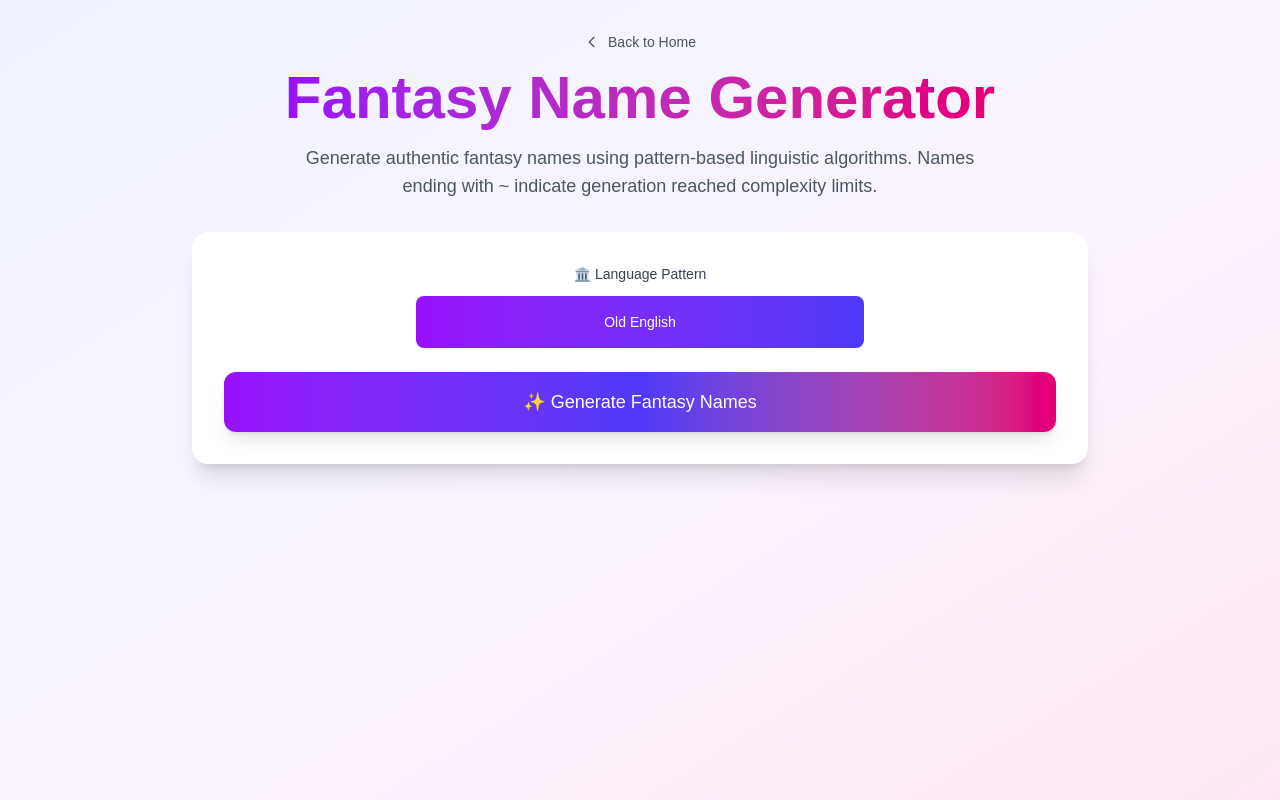
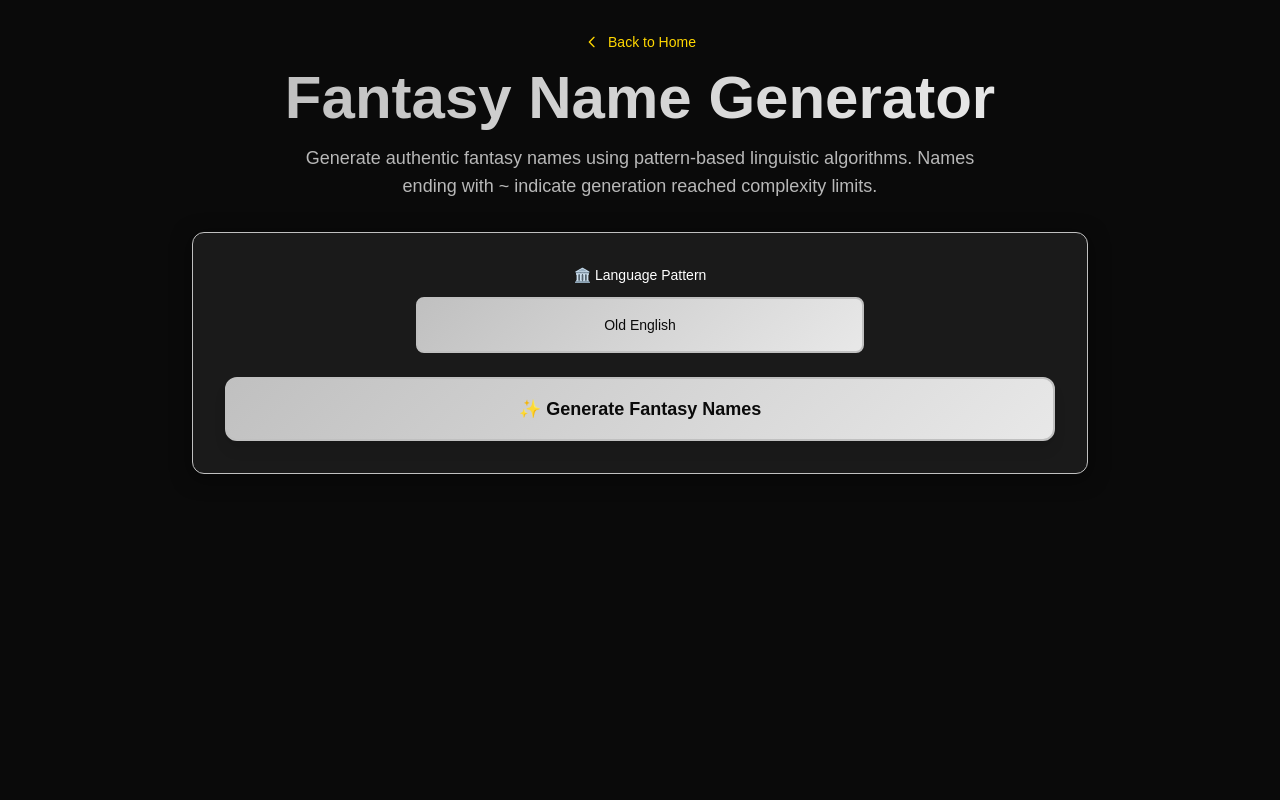
Before and after one commit to amsilva97/typicalpanda.com, a Next.js app: page /name-generator in a window 1280 px wide. Built offline with nearby package versions, Linux system fonts and the light colour scheme.

Commit message:
updated styling and added panda theme

```diff
--- a/src/app/layout.tsx
+++ b/src/app/layout.tsx
@@ -1,6 +1,7 @@
 import type { Metadata } from "next";
 import { Geist, Geist_Mono } from "next/font/google";
 import "./globals.css";
+import "./panda-theme.css";
 
 const geistSans = Geist({
   variable: "--font-geist-sans",
--- a/src/app/name-generator/page.tsx
+++ b/src/app/name-generator/page.tsx
@@ -36,13 +36,13 @@ export default function NameGenerator() {
   };
 
   return (
-    <div className="min-h-screen bg-gradient-to-br from-indigo-50 via-purple-50 to-pink-100 dark:from-gray-900 dark:to-gray-800">
+    <div className="min-h-screen panda-bg-primary">
       <div className="container mx-auto px-6 py-8">
         {/* Header */}
         <div className="text-center mb-8">
           <Link
             href="/"
-            className="inline-flex items-center text-sm text-gray-600 dark:text-gray-300 hover:text-gray-800 dark:hover:text-white mb-4"
+            className="panda-link inline-flex items-center text-sm mb-4"
           >
             <svg className="w-4 h-4 mr-2" fill="none" stroke="currentColor" viewBox="0 0 24 24">
               <path strokeLinecap="round" strokeLinejoin="round" strokeWidth={2} d="M15 19l-7-7 7-7" />
@@ -50,23 +50,23 @@ export default function NameGenerator() {
             Back to Home
           </Link>
 
-          <h1 className="text-4xl md:text-6xl font-bold text-gray-900 dark:text-white mb-4">
-            <span className="bg-gradient-to-r from-purple-600 to-pink-600 bg-clip-text text-transparent">
+          <h1 className="text-4xl md:text-6xl font-bold panda-text-primary mb-4">
+            <span className="panda-text-gradient-silver">
               Fantasy Name Generator
             </span>
           </h1>
-          <p className="text-lg text-gray-600 dark:text-gray-300 max-w-2xl mx-auto">
+          <p className="text-lg panda-text-secondary max-w-2xl mx-auto">
             Generate authentic fantasy names using pattern-based linguistic algorithms. Names ending with ~ indicate generation reached complexity limits.
           </p>
         </div>
 
         <div className="max-w-4xl mx-auto">
           {/* Controls */}
-          <div className="bg-white dark:bg-gray-800 rounded-2xl shadow-xl p-8 mb-8">
+          <div className="panda-card p-8 mb-8">
             <div className="mb-6">
               {/* Language Selection */}
               <div className="max-w-md mx-auto">
-                <label className="block text-sm font-medium text-gray-700 dark:text-gray-300 mb-3 text-center">
+                <label className="block text-sm font-medium panda-text-primary mb-3 text-center">
                   🏛️ Language Pattern
                 </label>
                 <div className="grid gap-2">
@@ -79,8 +79,8 @@ export default function NameGenerator() {
                       }}
                       className={`p-4 rounded-lg text-sm font-medium transition-colors ${
                         selectedLanguage === language
-                          ? 'bg-gradient-to-r from-purple-600 to-indigo-600 text-white'
-                          : 'bg-gray-100 dark:bg-gray-700 text-gray-700 dark:text-gray-300 hover:bg-gray-200 dark:hover:bg-gray-600'
+                          ? 'panda-selected'
+                          : 'panda-unselected'
                       }`}
                     >
                       {language}
@@ -94,11 +94,11 @@ export default function NameGenerator() {
             <button
               onClick={generateNames}
               disabled={isGenerating}
-              className="w-full bg-gradient-to-r from-purple-600 via-indigo-600 to-pink-600 text-white py-4 px-6 rounded-xl font-medium text-lg hover:from-purple-700 hover:via-indigo-700 hover:to-pink-700 disabled:opacity-50 disabled:cursor-not-allowed transition-all duration-200 transform hover:scale-[1.02] shadow-lg"
+              className="w-full panda-button-primary py-4 px-6 rounded-xl text-lg disabled:opacity-50 disabled:cursor-not-allowed transition-all duration-200 transform hover:scale-[1.02] shadow-lg"
             >
               {isGenerating ? (
                 <div className="flex items-center justify-center">
-                  <div className="animate-spin rounded-full h-5 w-5 border-b-2 border-white mr-2"></div>
+                  <div className="panda-loading h-5 w-5 mr-2"></div>
                   Weaving Names from Ancient Patterns...
                 </div>
               ) : (
@@ -109,12 +109,12 @@ export default function NameGenerator() {
 
           {/* Results */}
           {generatedNames.length > 0 && (
-            <div className="bg-white dark:bg-gray-800 rounded-2xl shadow-xl p-8">
-              <h2 className="text-2xl font-bold text-gray-900 dark:text-white mb-4">
+            <div className="panda-card p-8">
+              <h2 className="text-2xl font-bold panda-text-primary mb-4">
                 🏰 Generated {selectedLanguage} Names
               </h2>
-              <p className="text-sm text-gray-600 dark:text-gray-400 mb-6">
-                Names marked with <span className="font-mono bg-red-100 dark:bg-red-900 px-1 rounded">~</span> reached the 20-loop complexity limit
+              <p className="text-sm panda-text-muted mb-6">
+                Names marked with <span className="font-mono bg-red-600 text-white px-2 py-1 rounded">~</span> reached the 20-loop complexity limit
               </p>
 
               <div className="grid md:grid-cols-2 lg:grid-cols-3 gap-3">
@@ -125,24 +125,24 @@ export default function NameGenerator() {
                   return (
                     <div
                       key={index}
-                      className={`group rounded-lg p-4 transition-all cursor-pointer transform hover:scale-[1.02] ${
+                      className={`group transition-all transform hover:scale-[1.02] ${
                         isFailed
-                          ? 'bg-red-50 dark:bg-red-900/20 border border-red-200 dark:border-red-800 hover:bg-red-100 dark:hover:bg-red-900/30'
-                          : 'bg-gradient-to-br from-purple-50 to-pink-50 dark:from-purple-900/20 dark:to-pink-900/20 hover:from-purple-100 hover:to-pink-100 dark:hover:from-purple-900/30 dark:hover:to-pink-900/30'
+                          ? 'panda-name-card-failed'
+                          : 'panda-name-card'
                       }`}
                       onClick={() => copyToClipboard(displayName)}
                     >
                       <div className="flex items-center justify-between">
                         <span className={`font-medium ${
                           isFailed
-                            ? 'text-red-800 dark:text-red-300'
-                            : 'text-gray-900 dark:text-white'
+                            ? 'text-red-300'
+                            : 'panda-text-primary'
                         }`}>
                           {displayName}
-                          {isFailed && <span className="text-red-500 ml-1">~</span>}
+                          {isFailed && <span className="text-red-400 ml-1">~</span>}
                         </span>
                         <svg
-                          className="w-4 h-4 text-gray-400 group-hover:text-gray-600 dark:group-hover:text-gray-300 opacity-0 group-hover:opacity-100 transition-opacity"
+                          className="w-4 h-4 panda-text-muted group-hover:panda-accent-gold opacity-0 group-hover:opacity-100 transition-opacity"
                           fill="none"
                           stroke="currentColor"
                           viewBox="0 0 24 24"
@@ -154,7 +154,7 @@ export default function NameGenerator() {
                   );
                 })}
               </div>
-              <p className="text-sm text-gray-500 dark:text-gray-400 mt-6 text-center">
+              <p className="text-sm panda-text-muted mt-6 text-center">
                 Click on any name to copy it to your clipboard • Generated using linguistic pattern algorithms
               </p>
             </div>
--- /dev/null
+++ b/src/app/panda-theme.css
@@ -0,0 +1,281 @@
+/* Panda Theme - Black, Gold & Silver */
+:root {
+  /* Primary Colors */
+  --panda-black: #0a0a0a;
+  --panda-dark: #1a1a1a;
+  --panda-darker: #2a2a2a;
+
+  /* Text Colors */
+  --panda-white: #ffffff;
+  --panda-light-gray: #e5e5e5;
+  --panda-medium-gray: #a5a5a5;
+
+  /* Accent Colors */
+  --panda-gold: #ffd700;
+  --panda-gold-dark: #e6c200;
+  --panda-gold-light: #ffeb3b;
+
+  --panda-silver: #c0c0c0;
+  --panda-silver-dark: #9e9e9e;
+  --panda-silver-light: #e8e8e8;
+  --panda-silver-muted: #8a8a8a;
+
+  /* Additional white/silver shades */
+  --panda-white-soft: #f5f5f5;
+  --panda-white-muted: #d4d4d4;
+  --panda-silver-text: #b8b8b8;
+
+  /* Gradients */
+  --panda-gold-gradient: linear-gradient(135deg, #ffd700, #ffeb3b);
+  --panda-silver-gradient: linear-gradient(135deg, #c0c0c0, #e8e8e8);
+  --panda-silver-subtle-gradient: linear-gradient(135deg, #b8b8b8, #d4d4d4);
+  --panda-dark-gradient: linear-gradient(135deg, #1a1a1a, #2a2a2a);
+}
+
+/* Base Styles */
+body {
+  background-color: var(--panda-black);
+  color: var(--panda-white);
+}
+
+/* Utility Classes */
+.panda-bg-primary { background-color: var(--panda-black); }
+.panda-bg-secondary { background-color: var(--panda-dark); }
+.panda-bg-tertiary { background-color: var(--panda-darker); }
+
+.panda-text-primary { color: var(--panda-white); }
+.panda-text-secondary { color: var(--panda-silver-text); }
+.panda-text-muted { color: var(--panda-silver-muted); }
+.panda-text-soft { color: var(--panda-white-muted); }
+
+.panda-border-silver { border-color: var(--panda-silver); }
+.panda-border-gold { border-color: var(--panda-gold); }
+
+.panda-accent-gold { color: var(--panda-gold); }
+.panda-accent-silver { color: var(--panda-silver); }
+
+/* Gradient Backgrounds */
+.panda-gradient-gold {
+  background: var(--panda-gold-gradient);
+  color: var(--panda-black);
+}
+
+.panda-gradient-silver {
+  background: var(--panda-silver-gradient);
+  color: var(--panda-black);
+}
+
+.panda-gradient-dark {
+  background: var(--panda-dark-gradient);
+  color: var(--panda-white);
+}
+
+/* Interactive Elements */
+.panda-button-primary {
+  background: var(--panda-silver-gradient);
+  color: var(--panda-black);
+  border: 2px solid var(--panda-silver);
+  font-weight: 600;
+  transition: all 0.3s ease;
+}
+
+.panda-button-primary:hover {
+  background: var(--panda-gold-gradient);
+  border-color: var(--panda-gold);
+  transform: translateY(-2px);
+  box-shadow: 0 8px 25px rgba(255, 215, 0, 0.3);
+}
+
+.panda-button-secondary {
+  background: transparent;
+  color: var(--panda-silver-text);
+  border: 2px solid var(--panda-silver-muted);
+  font-weight: 500;
+  transition: all 0.3s ease;
+}
+
+.panda-button-secondary:hover {
+  background: var(--panda-gold-gradient);
+  color: var(--panda-black);
+  border-color: var(--panda-gold);
+  box-shadow: 0 5px 15px rgba(255, 215, 0, 0.2);
+}
+
+/* Cards and Containers */
+.panda-card {
+  background: var(--panda-dark);
+  border: 1px solid var(--panda-silver);
+  border-radius: 12px;
+  box-shadow: 0 4px 20px rgba(0, 0, 0, 0.5);
+}
+
+.panda-card:hover {
+  border-color: var(--panda-gold);
+  box-shadow: 0 6px 30px rgba(255, 215, 0, 0.1);
+}
+
+.panda-card-highlight {
+  background: var(--panda-darker);
+  border: 2px solid var(--panda-gold);
+  border-radius: 12px;
+  box-shadow: 0 6px 25px rgba(255, 215, 0, 0.15);
+}
+
+/* Input Elements */
+.panda-input {
+  background: var(--panda-darker);
+  border: 2px solid var(--panda-silver);
+  color: var(--panda-white);
+  border-radius: 8px;
+  padding: 12px 16px;
+  transition: all 0.3s ease;
+}
+
+.panda-input:focus {
+  outline: none;
+  border-color: var(--panda-gold);
+  box-shadow: 0 0 0 3px rgba(255, 215, 0, 0.1);
+}
+
+.panda-input::placeholder {
+  color: var(--panda-medium-gray);
+}
+
+/* Selection States */
+.panda-selected {
+  background: var(--panda-silver-gradient);
+  color: var(--panda-black);
+  border: 2px solid var(--panda-silver);
+}
+
+.panda-selected:hover {
+  background: var(--panda-gold-gradient);
+  border-color: var(--panda-gold);
+}
+
+.panda-unselected {
+  background: var(--panda-dark);
+  color: var(--panda-silver-text);
+  border: 2px solid var(--panda-silver-muted);
+}
+
+.panda-unselected:hover {
+  background: var(--panda-darker);
+  border-color: var(--panda-gold);
+  color: var(--panda-white);
+}
+
+/* Name Display Cards */
+.panda-name-card {
+  background: var(--panda-dark);
+  border: 1px solid var(--panda-silver);
+  border-radius: 8px;
+  padding: 16px;
+  transition: all 0.3s ease;
+  cursor: pointer;
+}
+
+.panda-name-card:hover {
+  background: var(--panda-darker);
+  border-color: var(--panda-gold);
+  transform: translateY(-1px);
+  box-shadow: 0 4px 15px rgba(255, 215, 0, 0.1);
+}
+
+.panda-name-card-failed {
+  background: #2d1515;
+  border-color: #8b4444;
+  color: #ff8a80;
+}
+
+.panda-name-card-failed:hover {
+  background: #3d1f1f;
+  border-color: #d32f2f;
+}
+
+/* Text Gradients */
+.panda-text-gradient-silver {
+  background: var(--panda-silver-gradient);
+  -webkit-background-clip: text;
+  -webkit-text-fill-color: transparent;
+  background-clip: text;
+  font-weight: bold;
+  transition: all 0.3s ease;
+}
+
+.panda-text-gradient-silver:hover {
+  background: var(--panda-gold-gradient);
+  -webkit-background-clip: text;
+  -webkit-text-fill-color: transparent;
+  background-clip: text;
+}
+
+.panda-text-gradient-subtle {
+  background: var(--panda-silver-subtle-gradient);
+  -webkit-background-clip: text;
+  -webkit-text-fill-color: transparent;
+  background-clip: text;
+  font-weight: bold;
+}
+
+/* Loading Animation with Panda Colors */
+.panda-loading {
+  border: 3px solid var(--panda-silver);
+  border-top: 3px solid var(--panda-gold);
+  border-radius: 50%;
+  animation: panda-spin 1s linear infinite;
+}
+
+@keyframes panda-spin {
+  0% { transform: rotate(0deg); }
+  100% { transform: rotate(360deg); }
+}
+
+/* Glow Effects */
+.panda-glow-gold {
+  box-shadow: 0 0 20px rgba(255, 215, 0, 0.3);
+}
+
+.panda-glow-silver {
+  box-shadow: 0 0 20px rgba(192, 192, 192, 0.2);
+}
+
+/* Link Styles */
+.panda-link {
+  color: var(--panda-gold);
+  text-decoration: none;
+  transition: all 0.3s ease;
+}
+
+.panda-link:hover {
+  color: var(--panda-gold-light);
+  text-shadow: 0 0 8px rgba(255, 215, 0, 0.4);
+}
+
+/* Feature Cards */
+.panda-feature-card {
+  background: var(--panda-dark);
+  border: 1px solid var(--panda-silver);
+  border-radius: 16px;
+  padding: 24px;
+  transition: all 0.3s ease;
+}
+
+.panda-feature-card:hover {
+  background: var(--panda-darker);
+  border-color: var(--panda-gold);
+  transform: translateY(-4px);
+  box-shadow: 0 8px 30px rgba(255, 215, 0, 0.15);
+}
+
+/* Responsive adjustments */
+@media (max-width: 768px) {
+  .panda-card {
+    border-radius: 8px;
+  }
+
+  .panda-feature-card {
+    padding: 16px;
+    border-radius: 12px;
+  }
+}
```
Also changed, not shown: src/app/about/page.tsx (+8 -8 lines), src/app/lib/patterns/oldEnglish.ts (+109 -158 lines), src/app/page.tsx (+16 -16 lines).
